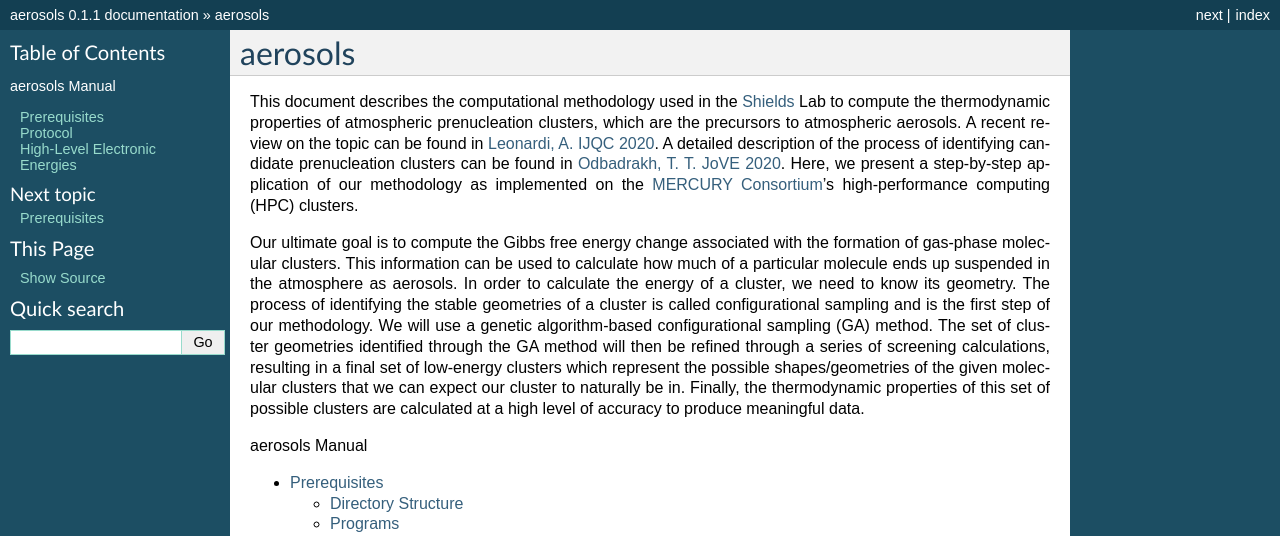
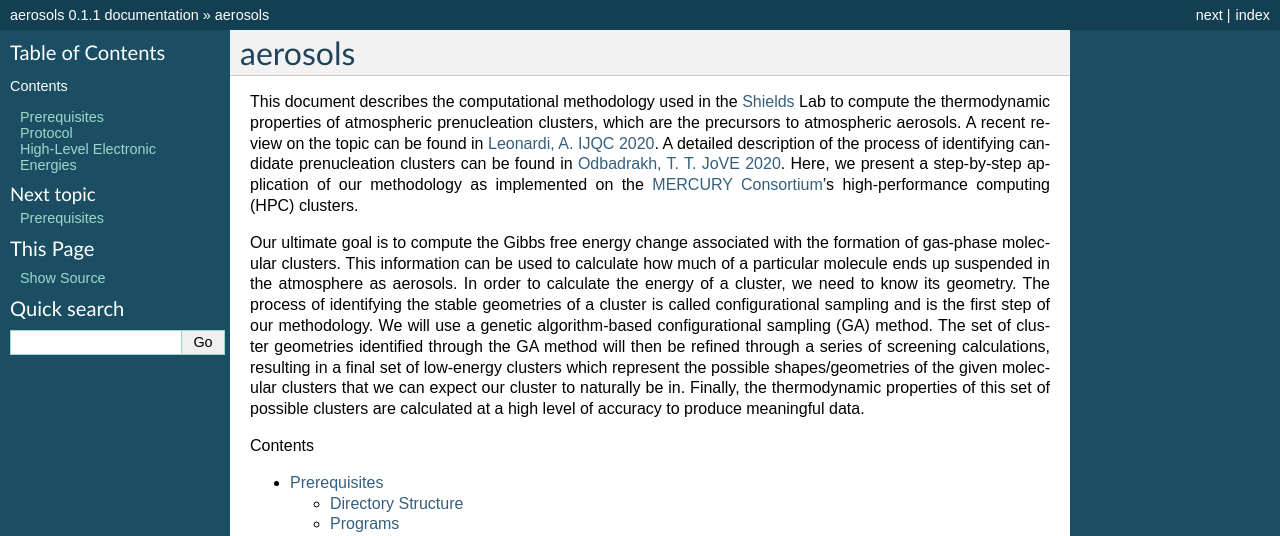
Before and after one commit to todbadrakh/aerosols, a Sphinx documentation site: the page built from docs/index.rst, in a window 1280 px wide. Shown: the top 536 px of the page. Built offline with Sphinx 7.4.7, drawn with Linux system fonts in a browser that asks for light colours.

Commit message:
fixed toc

```diff
--- a/docs/index.rst
+++ b/docs/index.rst
@@ -34,7 +34,7 @@ possible clusters are calculated at a high level of accuracy to produce meaningf
 data.
 
 .. toctree::
-   :caption: aerosols Manual
+   :caption: Contents
 
    prerequisites
    protocol
```
